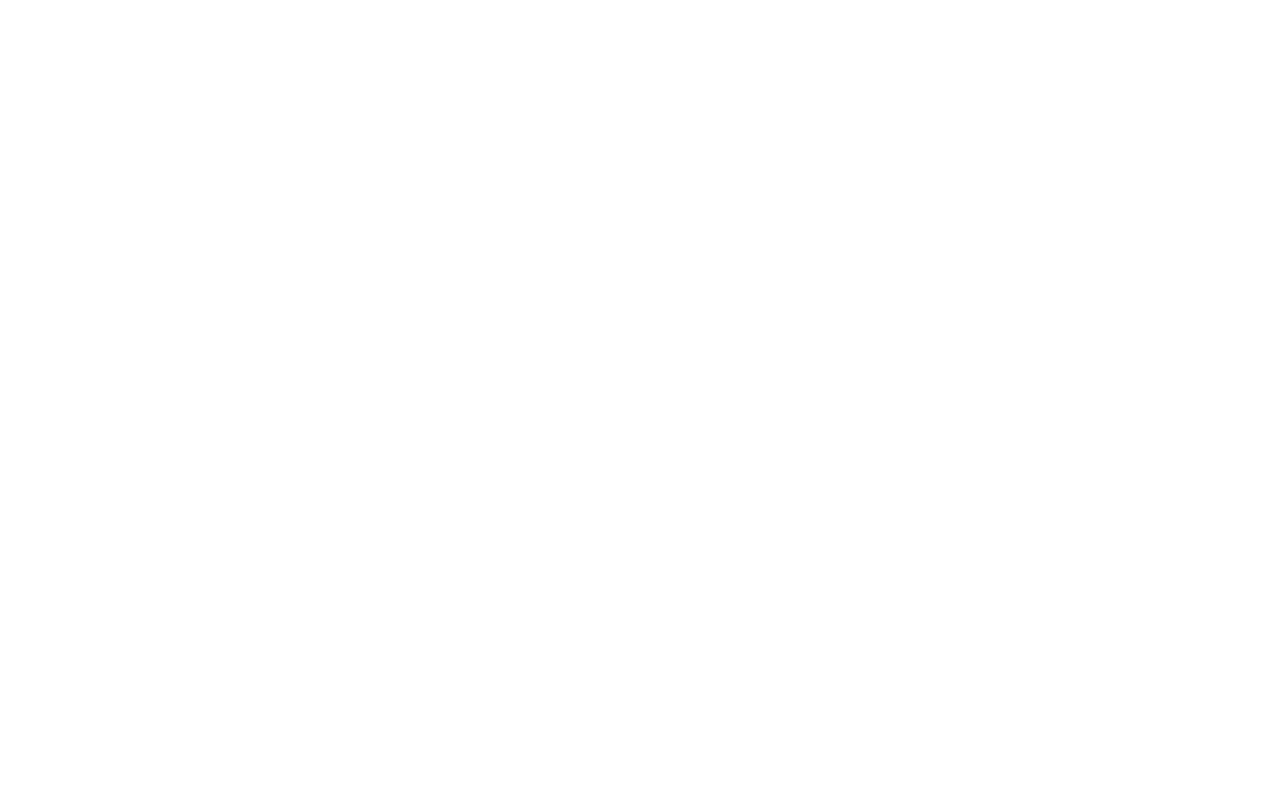
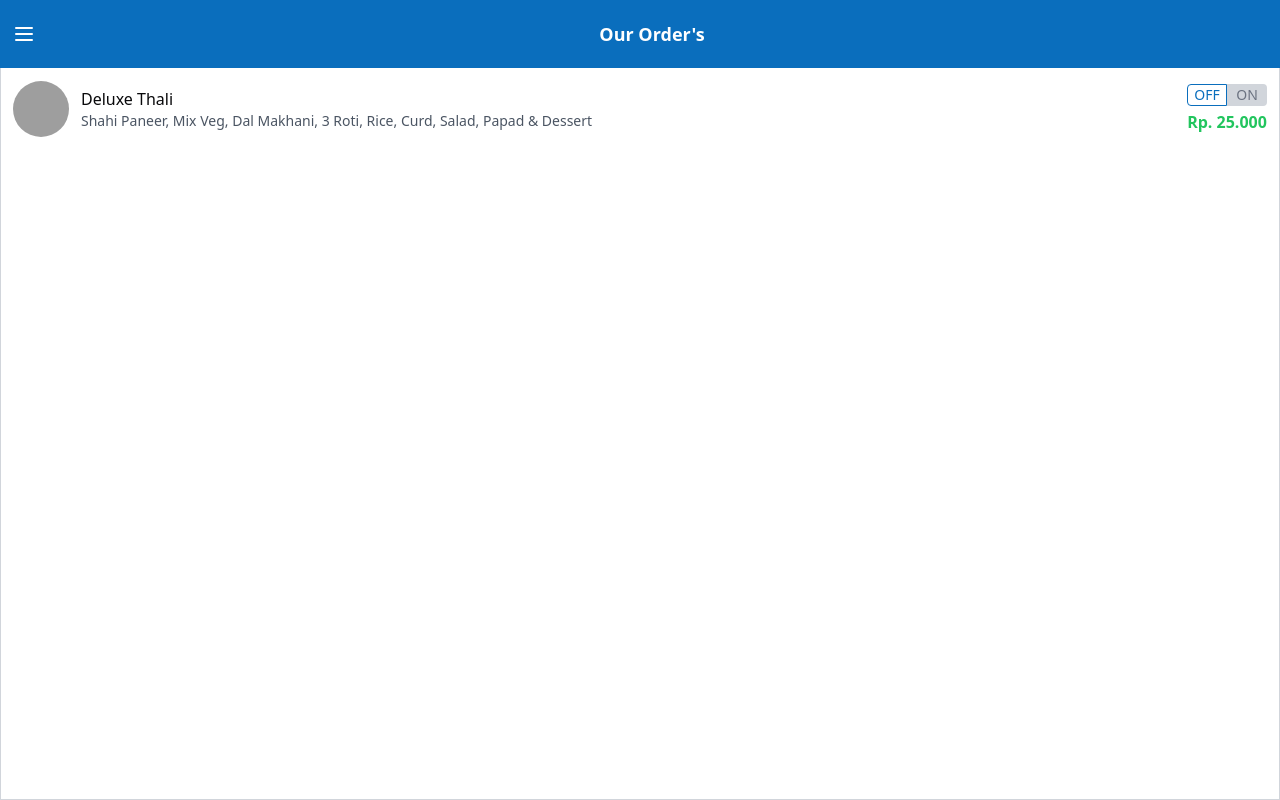
Before and after one commit to petrushandika/Frontend-Langkah-Lezat, a React (Vite) app: page /daily-offers in a window 1280 px wide. Before the commit this address had no page. Built offline with nearby package versions, Linux system fonts and the light colour scheme; grey boxes are pictures that could not be loaded.

Commit message:
fix: fix code

```diff
--- a/src/App.tsx
+++ b/src/App.tsx
@@ -8,7 +8,8 @@
 import DetailCompletedOrder from './pages/order/components/DetailCompletedOrder';
 import AddNewCategory from './pages/menu/components/AddNewCategory';
 import AddNewItem from './pages/menu/components/AddNewItem';
-import MenuItemList from './pages/menu/components/MenuItemList';
+import OfferList from './pages/offers/components/OfferList';
+import OfferPage from './pages/offers/OfferPage';
 
 function App() {
   return (
@@ -22,7 +23,8 @@
           <Route path="/menu" element={<MenuPage />} />
           <Route path="/add-new-category" element={<AddNewCategory />} />
           <Route path="/add-new-item" element={<AddNewItem />} />
-          <Route path="/menu-item-list" element={<MenuItemList />} />
+          <Route path="/daily-offers" element={<OfferPage />} />
+          <Route path="/offer-list" element={<OfferList />} />
         </Route>
       </Routes>
     </div>
--- a/src/layouts/Header.tsx
+++ b/src/layouts/Header.tsx
@@ -1,6 +1,7 @@
 import { useState, useEffect, useRef } from "react";
 import { LuMenu } from "react-icons/lu";
 import { IoIosArrowBack } from "react-icons/io";
+import { IoClose } from "react-icons/io5";  // Import ikon Close
 import { Link, useLocation } from "react-router-dom";
 import clsx from "clsx";
 
@@ -9,9 +10,9 @@
     const location = useLocation();
     const menuRef = useRef<HTMLDivElement>(null);
 
-    const toggleMenu = () => setMenuOpen(!menuOpen);
+    const toggleMenu = () => setMenuOpen(prevState => !prevState);
 
-    const noBackArrowPaths = ["/", "/menu", "/history", "/settings"];
+    const noBackArrowPaths = ["/", "/menu", "/daily-offers", "/settings"];
     const shouldShowBackArrow = !noBackArrowPaths.includes(location.pathname);
 
     useEffect(() => {
@@ -40,10 +41,18 @@
                     className="text-2xl cursor-pointer text-white"
                 />
             ) : (
-                <LuMenu
-                    onClick={toggleMenu}
-                    className="text-2xl cursor-pointer text-white"
-                />
+                // Tampilkan ikon Close jika menu terbuka, jika tidak tampilkan ikon Menu
+                menuOpen ? (
+                    <IoClose
+                        onClick={toggleMenu}
+                        className="text-2xl cursor-pointer text-white"
+                    />
+                ) : (
+                    <LuMenu
+                        onClick={toggleMenu}
+                        className="text-2xl cursor-pointer text-white"
+                    />
+                )
             )}
             <div className="text-center flex-1">
                 <p className="text-lg font-semibold text-white">Our Order's</p>
@@ -70,9 +79,6 @@
                         <Link to="/daily-offers" onClick={handleLinkClick}>Daily Offers</Link>
                     </li>
                     <li className="hover:bg-gray-200 p-2 rounded">
-                        <Link to="/history" onClick={handleLinkClick}>History</Link>
-                    </li>
-                    <li className="hover:bg-gray-200 p-2 rounded">
                         <Link to="/settings" onClick={handleLinkClick}>Settings</Link>
                     </li>
                 </ul>
--- a/src/pages/offers/OfferPage.tsx
+++ b/src/pages/offers/OfferPage.tsx
@@ -0,0 +1,11 @@
+import OfferList from "./components/OfferList";
+
+function OfferPage() {
+    return (
+        <div>
+            <OfferList />
+        </div>
+    )
+}
+
+export default OfferPage
--- a/src/pages/menu/components/MenuItemList.tsx
+++ b/src/pages/offers/components/OfferList.tsx
@@ -1,5 +1,5 @@
 import { useState } from "react";
-import ItemDetail from "./ItemDetail";
+import OfferDetail from "./OfferDetail";
 
 function MenuItemList() {
     const [isModalOpen, setIsModalOpen] = useState(false);
@@ -35,6 +35,7 @@
                         </div>
                     </div>
 
+                    <div className="flex flex-col gap-y-1">
                         <div className="flex">
                             <button
                                 onClick={toggleState}
@@ -49,10 +50,14 @@
                                 ON
                             </button>
                         </div>
+                        <div>
+                            <p className="text-xs md:text-base font-semibold text-green-500 text-center">Rp. 25.000</p>
+                        </div>
+                    </div>
                 </div>
             </div>
 
-            <ItemDetail isOpen={isModalOpen} closeModal={closeModal} />
+            <OfferDetail isOpen={isModalOpen} closeModal={closeModal} />
         </div>
     );
 }
```
Also changed, not shown: src/pages/offers/components/OfferDetail.tsx (renamed from src/pages/menu/components/ItemDetail.tsx). Lines whose indentation alone changed are shown as unchanged.
